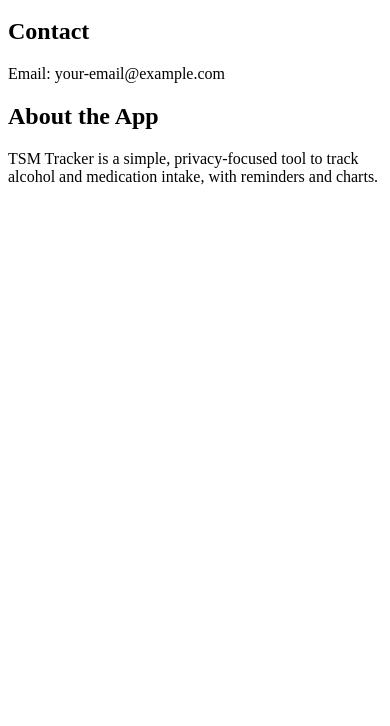
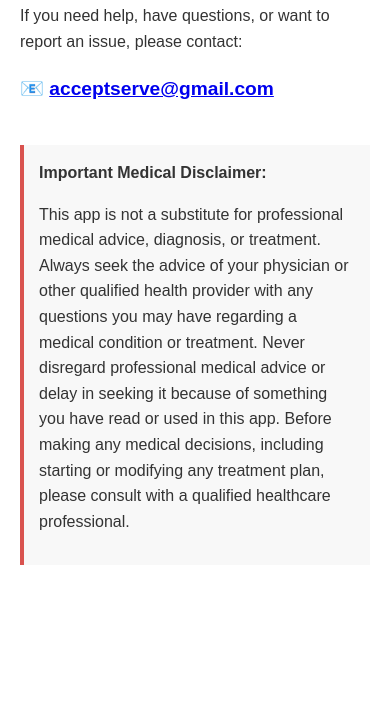
Before and after one commit to acceptserve/TSMTracker, a plain HTML site: page index.html in a window 390 px wide. Shown: the part 118-844 px from the top of the page. Drawn offline with Linux system fonts and the light colour scheme.

Commit message:
Enhance index.html with responsive design and styles
Added viewport meta tag and improved styling for better readability and layout.

```diff
--- a/index.html
+++ b/index.html
@@ -1,17 +1,45 @@
 <!DOCTYPE html>
-<html>
+<html lang="en">
 <head>
-  <meta charset="UTF-8">
-  <title>TSM Tracker – Support</title>
+    <meta charset="UTF-8" />
+    <meta name="viewport" content="width=device-width, initial-scale=1.0" />
+    <title>TSM Tracker – Support</title>
+    <style>
+        body {
+            font-family: Arial, sans-serif;
+            max-width: 700px;
+            margin: 40px auto;
+            padding: 0 20px;
+            line-height: 1.6;
+            color: #333;
+        }
+        h1 {
+            text-align: center;
+            margin-bottom: 30px;
+        }
+        .email {
+            font-size: 1.2rem;
+            margin: 20px 0;
+            font-weight: bold;
+        }
+        .disclaimer {
+            margin-top: 40px;
+            padding: 15px;
+            background: #f8f8f8;
+            border-left: 4px solid #d9534f;
+        }
+    </style>
 </head>
 <body>
-  <h1>TSM Tracker – Support</h1>
-  <p>Thank you for using TSM Tracker. If you have questions, feedback, or feature requests, feel free to contact me.</p>
+    <h1>TSM Tracker – Support</h1>
 
-  <h2>Contact</h2>
-  <p>Email: your-email@example.com</p>
+    <p>If you need help, have questions, or want to report an issue, please contact:</p>
 
-  <h2>About the App</h2>
-  <p>TSM Tracker is a simple, privacy-focused tool to track alcohol and medication intake, with reminders and charts.</p>
+    <p class="email">📧 <a href="mailto:acceptserve@gmail.com">acceptserve@gmail.com</a></p>
+
+    <div class="disclaimer">
+        <strong>Important Medical Disclaimer:</strong>
+        <p>This app is not a substitute for professional medical advice, diagnosis, or treatment. Always seek the advice of your physician or other qualified health provider with any questions you may have regarding a medical condition or treatment. Never disregard professional medical advice or delay in seeking it because of something you have read or used in this app. Before making any medical decisions, including starting or modifying any treatment plan, please consult with a qualified healthcare professional.</p>
+    </div>
 </body>
 </html>
```
